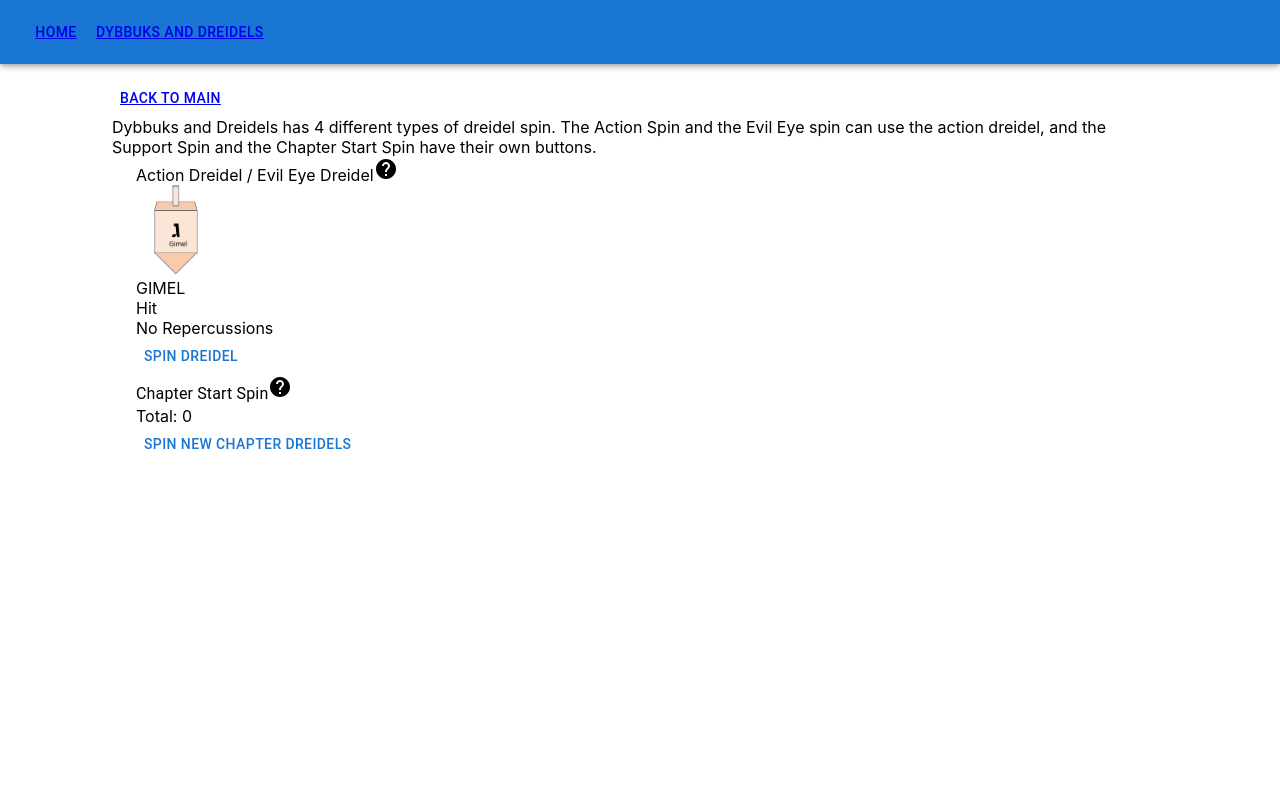
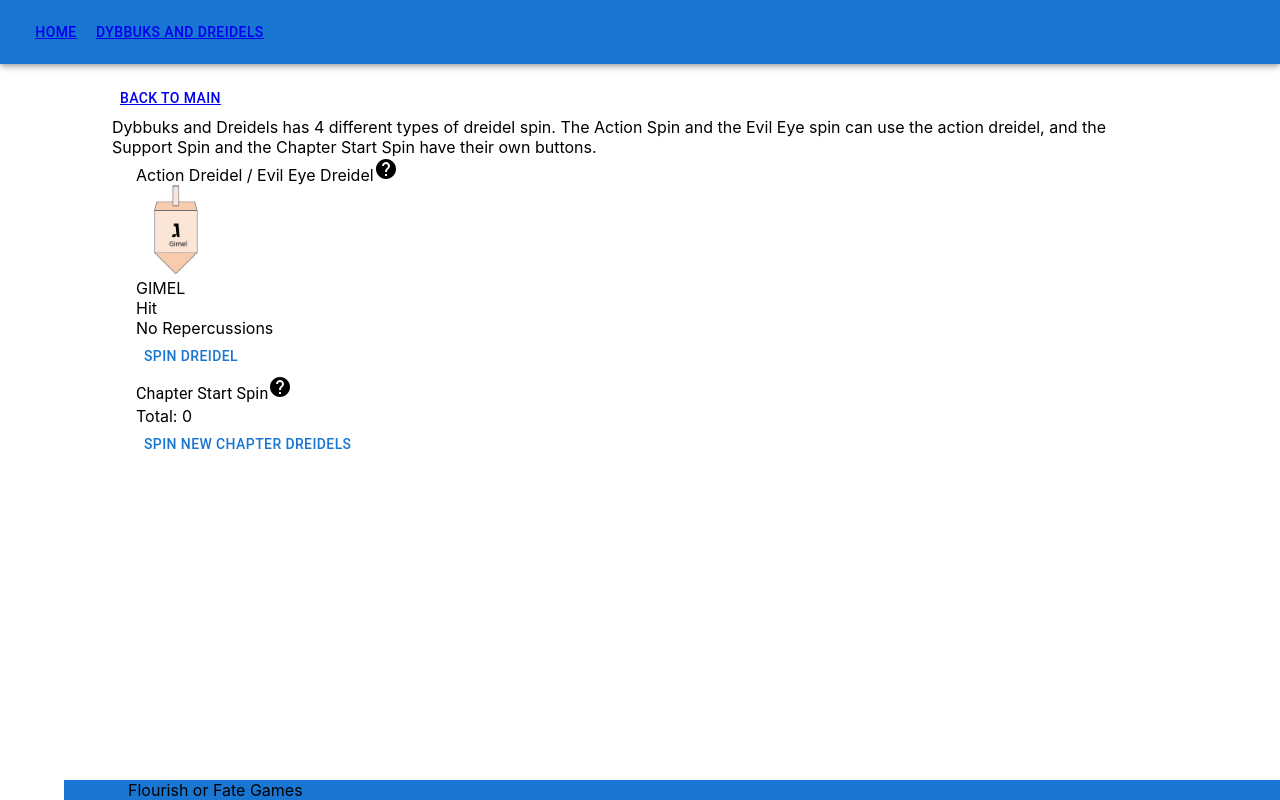
Before and after one commit to magurevitch/flourishorfate, a React (Create React App) app: page /#/dybbuks-and-dreidels/dreidel-spinner in a window 1280 px wide. Built offline with nearby package versions, Linux system fonts and the light colour scheme.

Commit message:
adding in footer

```diff
--- a/src/App.tsx
+++ b/src/App.tsx
@@ -1,10 +1,11 @@
 import React from 'react';
 import './App.css';
 import { HashRouter, Route, Routes } from 'react-router-dom';
+import { Container } from '@mui/material';
+import { Navbar } from './components/Navbar';
+import { Footer } from './components/Footer';
 import { Home } from './pages/Home';
 import { DybbuksAndDreidels } from './pages/DybbuksAndDreidels';
-import { Navbar } from './components/Navbar';
-import { Container } from '@mui/material';
 import { DreidelSpinner } from './pages/DreidelSpinner';
 
 function App() {
@@ -12,13 +13,14 @@ function App() {
     <Container>
       <HashRouter>
         <Navbar />
-        <Container style={{marginTop: "80px",}}>
+        <Container style={{marginTop: "80px", marginBottom: "20px"}}>
           <Routes>
             <Route path="/" element={<Home />} />
             <Route path="/dybbuks-and-dreidels" element={<DybbuksAndDreidels />} />
             <Route path="/dybbuks-and-dreidels/dreidel-spinner" element={<DreidelSpinner />} />
           </Routes>
         </Container>
+        <Footer />
       </HashRouter>
     </Container>
   );
--- /dev/null
+++ b/src/components/Footer.tsx
@@ -0,0 +1,11 @@
+import React from 'react';
+import { Box, Container } from '@mui/material';
+
+export const Footer = () => {
+    return <Box component="footer" position="fixed" bottom="0px" alignSelf="flex-end" padding="0px" sx={{
+        bgcolor: 'primary.main',
+        width: '100%'
+    }}>
+        <Container>Flourish or Fate Games</Container>
+    </Box>
+}
```
